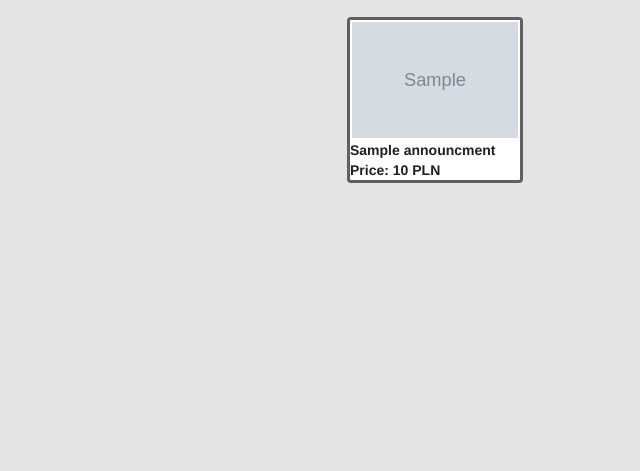
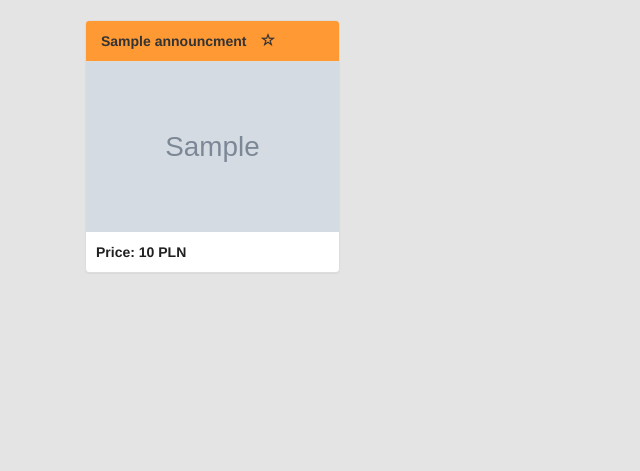
Before and after one commit to Danonovsky/Projekt2017, a CodeIgniter app: page /szkola/ in a window 1280 px wide. Shown: the part 92-563 px from the top of the page, without its empty margins (0-640 px from the left). Run offline with CodeIgniter, Linux system fonts and the light colour scheme; data comes from the database, SQL or seed files in the repository; tables that the repository leaves empty hold one stand-in row (values such as "Sample post"); grey boxes marked "Sample" are stand-in pictures; some libraries are stand-ins or nearby versions.

Commit message:
Front fix

```diff
--- a/application/views/announcments/view.php
+++ b/application/views/announcments/view.php
@@ -1,6 +1,6 @@
 <div>
 <div class="fill">
-  <div class="bg-white margin-bottom col-lg-6 col-lg-offset-3 col-md-offset-1 col-md-10">
+  <div class="bg-white margin-bottom container">
 
       <h2><?=$announcment['basic']['title']?></h2>
 
@@ -25,7 +25,7 @@
         }
         else {
           ?>
-          <img class="previewPicture" src="<?=base_url('img/nofile.jpg')?>" alt="Brak zdjęcia">
+          <img class="img-responsive main" src="<?=base_url('img/nofile.jpg')?>" alt="Zdjęcie">
           <?php
         }
 
--- a/application/views/page/home.php
+++ b/application/views/page/home.php
@@ -1,5 +1,5 @@
  <div class="fill">
-   <div class="col-lg-6 col-lg-offset-3 col-md-offset-1 col-md-10">
+   <div class="container">
      <?php
      if(!empty($announcments)) {
        for($i=0;$i<count($announcments);$i++) {
@@ -8,10 +8,12 @@
          ?>
          <a class="user-anchor" href="<?=site_url('announcments/view/'.$announcments[$i]['basic']['id'].'/'.$announcments[$i]['basic']['slug'])?>">
            <div class="col-lg-3 col-md-4 col-sm-6 col-xs-6 margin-bottom box-sizer">
-             <div class="highlighted">
-                 <img class="previewPicture img-responsive center-block" src="<?=base_url($path)?>" alt="Image">
-                 <div><?=$announcments[$i]['basic']['title']?></div>
-                 <div>Price: <?=$announcments[$i]['basic']['price'].' PLN'?></div>
+             <div class="panel panel-default">
+                 <div class="title panel-heading highlighted"><?=$announcments[$i]['basic']['title']?><span class="glyphicon glyphicon-star-empty padding-left"></span></div>
+                 <div class="panel-body no-padding">
+                   <img class="previewPicture img-responsive center-block" src="<?=base_url($path)?>" alt="Image">
+                   <div class="price">Price: <?=$announcments[$i]['basic']['price'].' PLN'?></div>
+                 </div>
              </div>
            </div>
          </a>
--- a/assets/css/style.css
+++ b/assets/css/style.css
@@ -11,25 +11,25 @@ input, select, textarea {
   min-height:100vh;
 }
 
+.no-padding{
+  padding: 0px !important;
+}
+
+.highlighted{
+  background-color: #FF9933 !important;
+}
+
 .main{
   width:100%;
   height:420px;
 }
 
-.highlighted{
+.announcments{
   background-color: #FFF;
-  border: 3px solid #606060;
-  border-radius: 4px;
-  margin:-3px;
 }
 
-.highlighted:hover{
-  border: 3px solid #808080;
-  border-radius: 3px;
-}
-
-.announcments{
-  background-color: #FFF;
+.price{
+  padding: 10px 0px 10px 10px;
 }
 
 .top-panel{
@@ -65,8 +65,7 @@ footer{
 
 .previewPicture {
   width: 100%;
-  height: 120px;
-  border: 2px solid #FFF;
+  height: 170px;
 }
 
 .pictureBorder:hover{
@@ -123,6 +122,10 @@ footer{
 }
 .padding-bottom{
   padding-bottom: 20px !important;
+}
+
+.padding-left{
+  padding-left: 15px;
 }
 
 .margin-bottom{
```
Also changed, not shown: application/views/announcments/announcmentsInCategory.php (+13 -9 lines), img/nofile.jpg (added).
